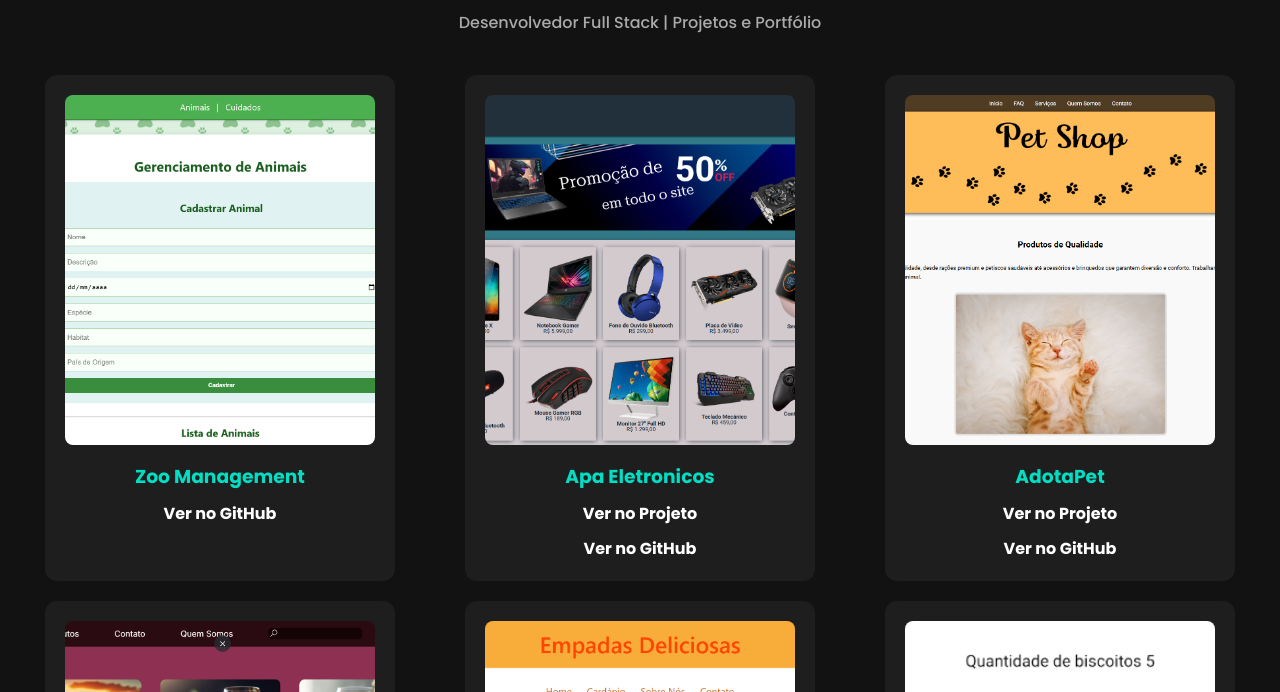
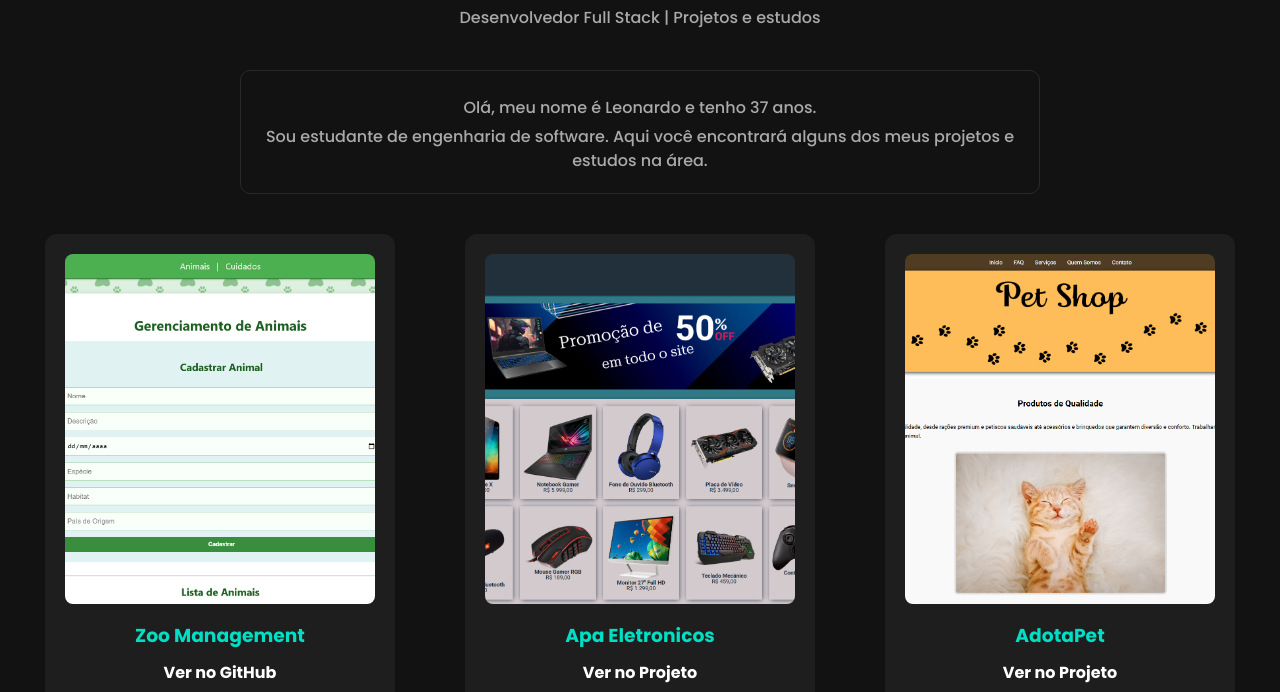
Before and after one commit to LeoRVergani/portfolio, a plain HTML site: page index.html in a window 1280 px wide. Shown: the part 100-792 px from the top of the page. Drawn offline with Linux system fonts and the light colour scheme.

Commit message:
:sparkles: who am I

```diff
--- a/index.html
+++ b/index.html
@@ -3,15 +3,22 @@
 <head>
     <meta charset="UTF-8" />
     <meta name="viewport" content="width=device-width, initial-scale=1.0" />
-  <title>Portfólio de Leonardo Vergani</title>
+    <title>Portfolio de Leonardo Vergani</title>
     <link href="https://fonts.googleapis.com/css2?family=Poppins:wght@300;500;700&display=swap" rel="stylesheet">
     <link rel="stylesheet" href="./src/css/style.css" />
 </head>
 <body>
     <main>
+
     <header>
+        <section>
             <h1>Leonardo Vergani</h1>
-      <p>Desenvolvedor Full Stack | Projetos e Portfólio</p>
+            <p>Desenvolvedor Full Stack | Projetos e estudos</p>
+        </section>
+        <section class="about">
+            <p>Olá, meu nome é Leonardo e tenho 37 anos.</p>
+            <p>Sou estudante de engenharia de software. Aqui você encontrará alguns dos meus projetos e estudos na área.</p>
+        </section>
     </header>
 
     <section class="projects">
@@ -42,47 +49,56 @@
             <a href="https://wine-red-and-white.vercel.app/produtos.html" target="_blank">Ver no Projeto</a>
             <a href="https://github.com/LeoRVergani/wine-red-and-white" target="_blank">Ver no GitHub</a>
         </div>
+
         <div class="project">
             <img src="./src/img/empadas-deliciosas.png" alt="Empadas Deliciosas">
             <h3>Empadas Deliciosas</h3>
             <a href="https://empadas-deliciosas.vercel.app/cardapio.html" target="_blank">Ver no Projeto</a>
             <a href="https://github.com/LeoRVergani/empadas-deliciosas" target="_blank">Ver no GitHub</a>
         </div>
+
         <div class="project">
             <img src="./src/img/BiscoitoSorte.png" alt="Biscoito da Sorte">
             <h3>Biscoito da Sorte App</h3>
             <a href="https://github.com/LeoRVergani/BiscoitoSorte" target="_blank">Ver no GitHub</a>
         </div>
+
         <div class="project">
             <img src="./src/img/mini-projeto-avaliativo-divinfinitas.png" alt="Farmacia Digital - Divs Infinitas">
             <h3>Divs Infinitas</h3>
             <a href="https://github.com/LeoRVergani/mini-projeto-avaliativo-divinfinitas" target="_blank">Ver no GitHub</a>
         </div>
+
         <div class="project">
             <img src="./src/img/LojaVirtual.png" alt="Loja Virtual">
             <h3>Loja Virtual</h3>
             <a href="https://github.com/LeoRVergani/LojaVirtual" target="_blank">Ver no GitHub</a>
         </div>
+
         <div class="project">
             <img src="./src/img/NuBankClone.png" alt="NuBank Clone">
             <h3>NuBank Clone</h3>
             <a href="https://github.com/LeoRVergani/NuBankClone" target="_blank">Ver no GitHub</a>
         </div>
+
         <div class="project">
             <img src="./src/img/Project-Study-App.png" alt="Project Study App">
             <h3>Project Study App</h3>
             <a href="https://github.com/LeoRVergani/Project-Study-App" target="_blank">Ver no GitHub</a>
         </div>
+
         <div class="project">
             <img src="./src/img/RedeSocialInstraged.png" alt="Rede Social Instraged">
             <h3>Rede Social Instraged App</h3>
             <a href="https://github.com/LeoRVergani/RedeSocialInstraged" target="_blank">Ver no GitHub</a>
         </div>
+
         <div class="project">
             <img src="./src/img/sistema-solar.jpg" alt="Sistema Solar Interativo">
             <h3>Sistema Solar Interativo App</h3>
             <a href="https://github.com/LeoRVergani/app-sistema-solar" target="_blank">Ver no GitHub</a>
         </div>
+
         </section>
     </main>
 
--- a/src/css/style.css
+++ b/src/css/style.css
@@ -22,14 +22,27 @@ header {
   text-align: center;
   margin-bottom: 40px;
 }
-header h1 {
+header section h1 {
   font-size: 2.5rem;
   color: #00dfc4;
 }
-header p {
+header section p {
   color: #aaaaaa;
-  margin-top: 10px;
+  margin-top: 5px;
 }
+
+.about {
+  text-align: center;
+  color: #aaaaaa;
+  font-size: 1rem;
+  line-height: 1.5;
+  max-width: 800px;
+  margin: 40px auto;
+  border: #292929 solid 1px;
+  padding: 20px;
+  border-radius: 10px;
+}
+
 .projects {
   display: grid;
   grid-template-columns: 1fr;
```
Lines whose indentation alone changed are shown as unchanged.
